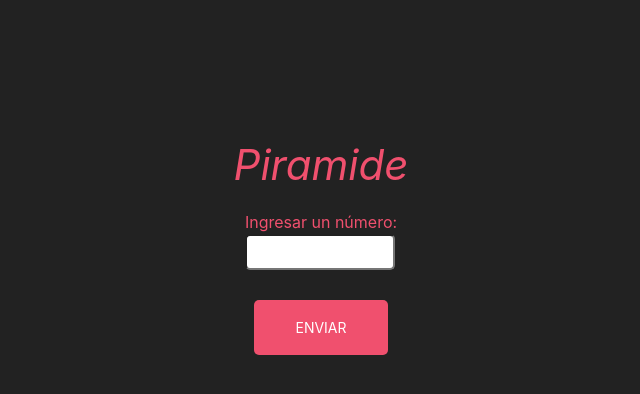
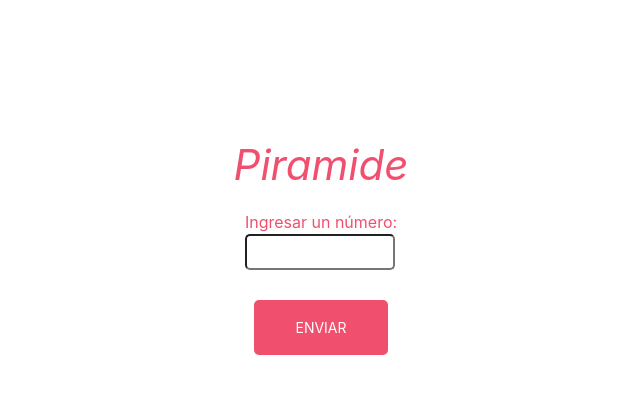
Before and after one commit to Joaco1408/piramidefeijoo, a website: page PIRAMIDE/public/index.html in a window 1280 px wide. Shown: the whole page, without its empty margins (319-959 px from the left). Drawn offline with nearby package versions, Linux system fonts and the light colour scheme.

Commit message:
Update index.html

```diff
--- a/PIRAMIDE/public/index.html
+++ b/PIRAMIDE/public/index.html
@@ -1,5 +1,5 @@
 <!DOCTYPE html>
-<html lang="en" class="uk-background-secondary">
+<html lang="en" class="uk-background-default">
 <head>
     <meta charset="UTF-8">
     <title>Heroku</title>
```
